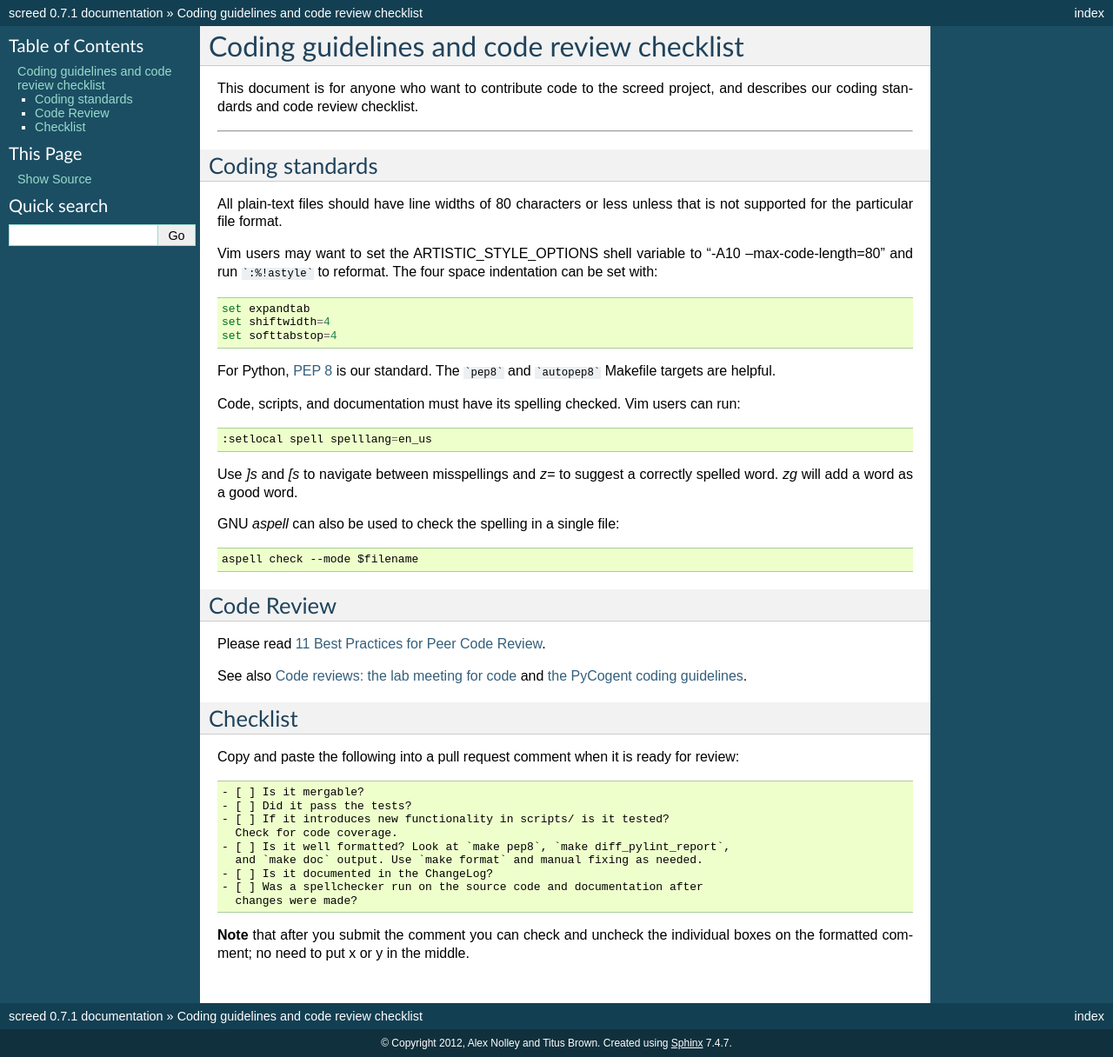
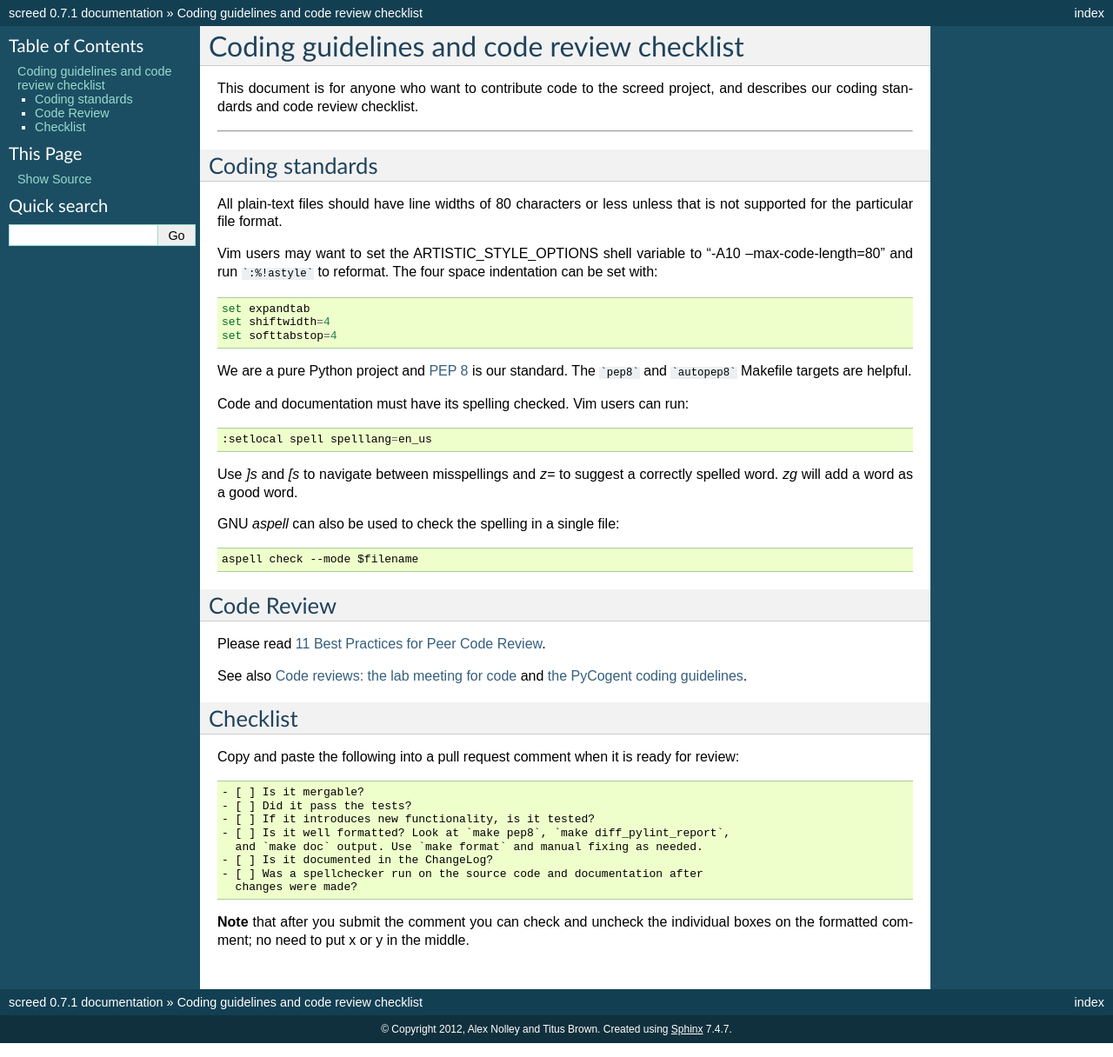
Before and after one commit to dib-lab/screed, a Sphinx documentation site: the page built from doc/dev/coding-guidelines-and-review.txt, in a window 1280 px wide. Shown: the whole page at 87% size. Built offline with Sphinx 7.4.7, drawn with Linux system fonts in a browser that asks for light colours; pages that are not in the unit, such as notebooks, are missing from menus.

````diff
--- a/doc/dev/coding-guidelines-and-review.txt
+++ b/doc/dev/coding-guidelines-and-review.txt
@@ -22,10 +22,10 @@ indentation can be set with::
 	set shiftwidth=4
 	set softtabstop=4
 
-For Python, `PEP 8 <http://www.python.org/dev/peps/pep-0008/>`__ is our
+We are a pure Python project and `PEP 8 <http://www.python.org/dev/peps/pep-0008/>`__ is our
 standard. The ```pep8``` and ```autopep8``` Makefile targets are helpful.
 
-Code, scripts, and documentation must have its spelling checked. Vim users can
+Code  and documentation must have its spelling checked. Vim users can
 run::
 
         :setlocal spell spelllang=en_us
@@ -56,8 +56,7 @@ ready for review::
 
    - [ ] Is it mergable?
    - [ ] Did it pass the tests?
-   - [ ] If it introduces new functionality in scripts/ is it tested?
-     Check for code coverage.
+   - [ ] If it introduces new functionality, is it tested?
    - [ ] Is it well formatted? Look at `make pep8`, `make diff_pylint_report`,
      and `make doc` output. Use `make format` and manual fixing as needed.
    - [ ] Is it documented in the ChangeLog?
````
Also changed, not shown: doc/dev/releases.txt (+20 -10 lines), 2 other files.
